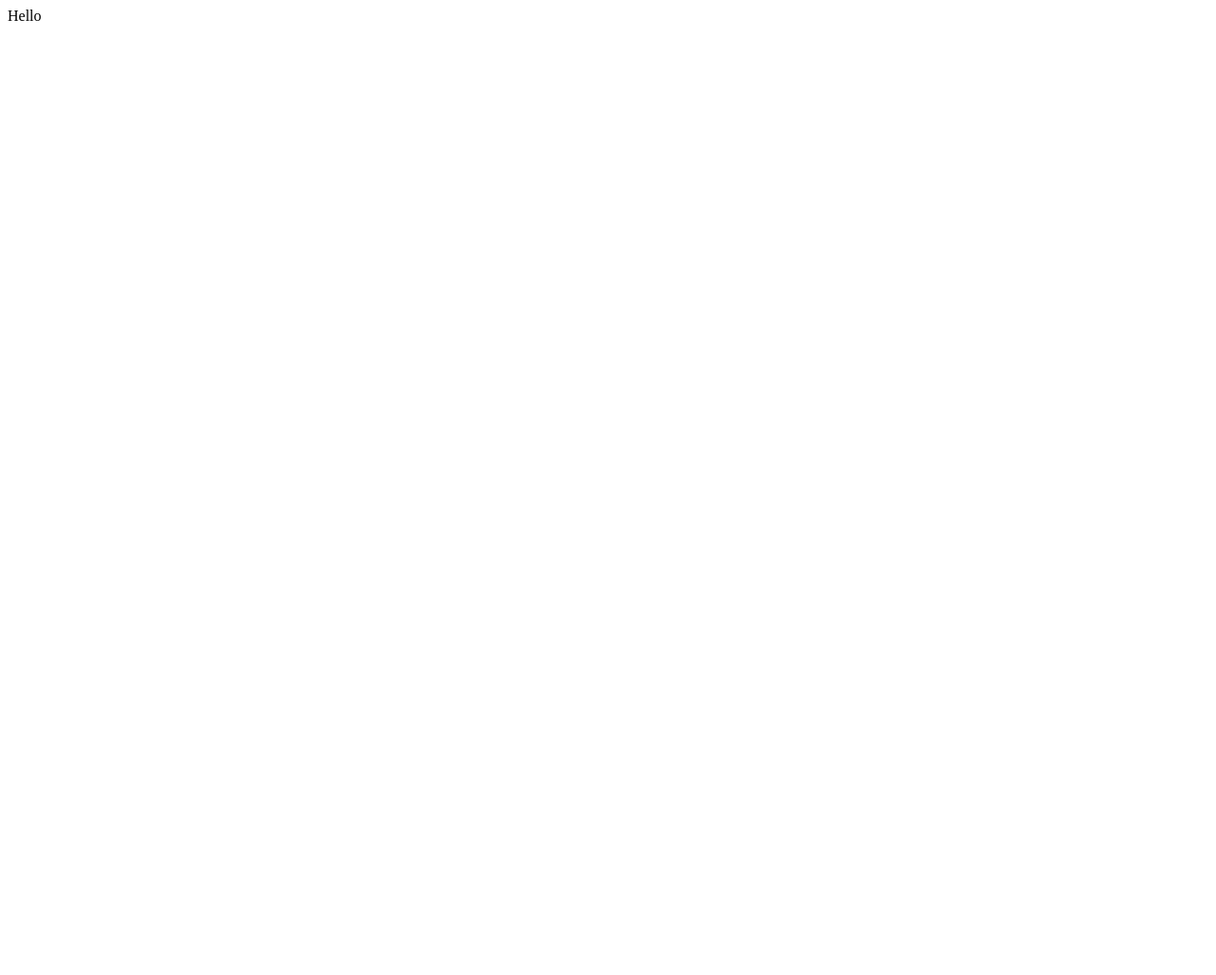
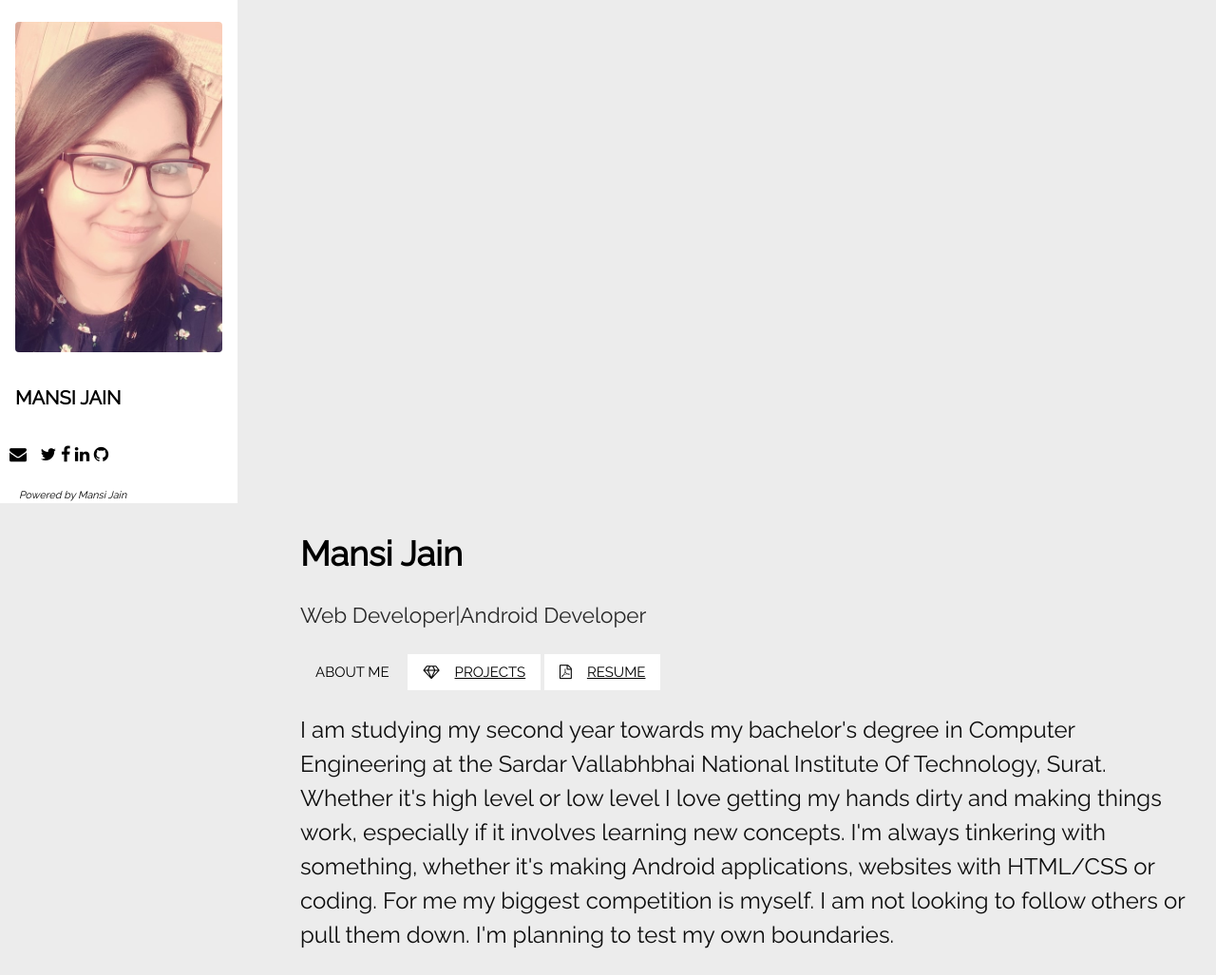
Before and after one commit to Mansi-Jain/mansi-jain.github.io, a plain HTML site: page index.html in a window 1280 px wide. Shown: the whole page at 95% size. Before the commit the page ends 800 px from the top, so only its background shows below. Drawn offline with nearby package versions, Linux system fonts and the light colour scheme.

Commit message:
Update index.html

```diff
--- a/index.html
+++ b/index.html
@@ -1 +1,69 @@
-Hello
+<!DOCTYPE html>
+ <title>Portfolio</title>
+ <meta name="viewport" content="width=device-width, initial-scale=1">
+ <link rel="stylesheet" href="http://www.w3schools.com/lib/w3.css">
+ <link rel="stylesheet" href="https://fonts.googleapis.com/css?family=Raleway">
+ <link rel="stylesheet" href="http://cdnjs.cloudflare.com/ajax/libs/font-awesome/4.6.3/css/font-awesome.min.css">
+ <style>
+ html,body,h1,h2,h3,h4,h5 {font-family: "Raleway", sans-serif}
+ .w3-sidenav a,.w3-sidenav h4 {font-weight:bold}
+ nav{
+   background-color: #cccccc;
+ }
+ body {
+   background-color: #ECECEC;
+
+ }
+ </style>
+ <body style="max-width:1600px">
+
+ <!-- Sidenav/menu -->
+ <nav  class="w3-sidenav w3-collapse w3-white w3-animate-left" style="z-index:3;width:250px;" id="mySidenav"><br>
+   <div class="w3-container">
+     <a href="#" onClick="w3_close()" class="w3-hide-large w3-right w3-jumbo w3-padding" title="close menu">
+       <i class="fa fa-remove"></i>
+     </a>
+     <img src="mansi.jpg" style="width:100%;height:15%;" class="w3-round"><br><br>
+     <h4 class="w3-padding-0"><b>MANSI JAIN</b></h4>
+
+   </div>
+
+
+   <div class="w3-section w3-padding-top w3-large">
+   <a href="mailto:mansi.jain.kota@gmail.com" class="w3-hover-white w3-hover-text-indigo w3-show-inline-block"><i style="padding: 10px 10px 15px; visibility: visible;" class="fa fa-envelope"></i></a>
+       <a href="http://www.twitter.com/mansikinshi" target="_blank" class="w3-hover-white w3-hover-text-indigo w3-show-inline-block"><i style="visibility: visible;" class="fa fa-twitter"></i></a>
+       <a href="http://www.facebook.com/mansikinshi" target="_blank" class="w3-hover-white w3-hover-text-indigo w3-show-inline-block"><i style="visibility: visible;" class="fa fa-facebook"></i></a>
+       <a href="https://in.linkedin.com/in/mansi-jain-270382118" target="_blank" class="w3-hover-white w3-hover-text-indigo w3-show-inline-block"><i style="visibility: visible;" class="fa fa-linkedin"></i></a>
+       <a href="https://github.com/Mansi-Jain" target="_blank" class="w3-hover-white w3-hover-text-indigo w3-show-inline-block"><i style="visibility: visible;" class="fa fa-github"></i></a>
+       <p style="font-size:60%; padding-left:20px;"><i>Powered by Mansi Jain</i></p>
+   </div>
+ </nav>
+
+ <!-- Overlay effect when opening sidenav on small screens -->
+ <div class="w3-overlay w3-hide-large w3-animate-opacity" onClick="w3_close()" style="cursor:pointer" title="close side menu" id="myOverlay"></div>
+
+ <!-- !PAGE CONTENT! -->
+ <div class="w3-main" style="margin-left:300px">
+
+   <!-- Header -->
+   <header class="w3-container">
+     <span class="w3-opennav w3-hide-large w3-xxlarge w3-hover-text-grey" onClick="w3_open()"><i class="fa fa-bars"></i></span>
+     <h1 style="color:#000000;"><b>Mansi Jain</b></h1><p style="font-size:1.5em;color:#262626;">Web Developer|Android Developer</p>
+     <div>
+       <span></span>
+       <button class="w3-btn">ABOUT ME</button>
+       <button class="w3-btn w3-white"><i class="fa fa-diamond w3-margin-right"></i><a href="projects.html">PROJECTS</a></button>
+       <button class="w3-btn w3-white"><i class="fa fa-file-pdf-o w3-margin-right"></i><a href="Resume.docx">RESUME</a></button>
+     </div>
+   <p style="font-size:160%; color:#0d0d0d;align=right;"> I am studying my second year towards my bachelor's degree in Computer Engineering at the Sardar Vallabhbhai National Institute Of Technology, Surat. Whether it's high level or low level I love getting my hands dirty and making things work, especially if it involves learning new concepts.  I'm always tinkering with something, whether it's making Android applications, websites with HTML/CSS or coding. For me my biggest competition is myself. I am not looking to follow others or pull them down. I'm planning to test my own boundaries.</p>
+   </header>
+
+
+
+ <!-- End page content -->
+ </div>
+
+
+
+ </body>
+ </html>
```
